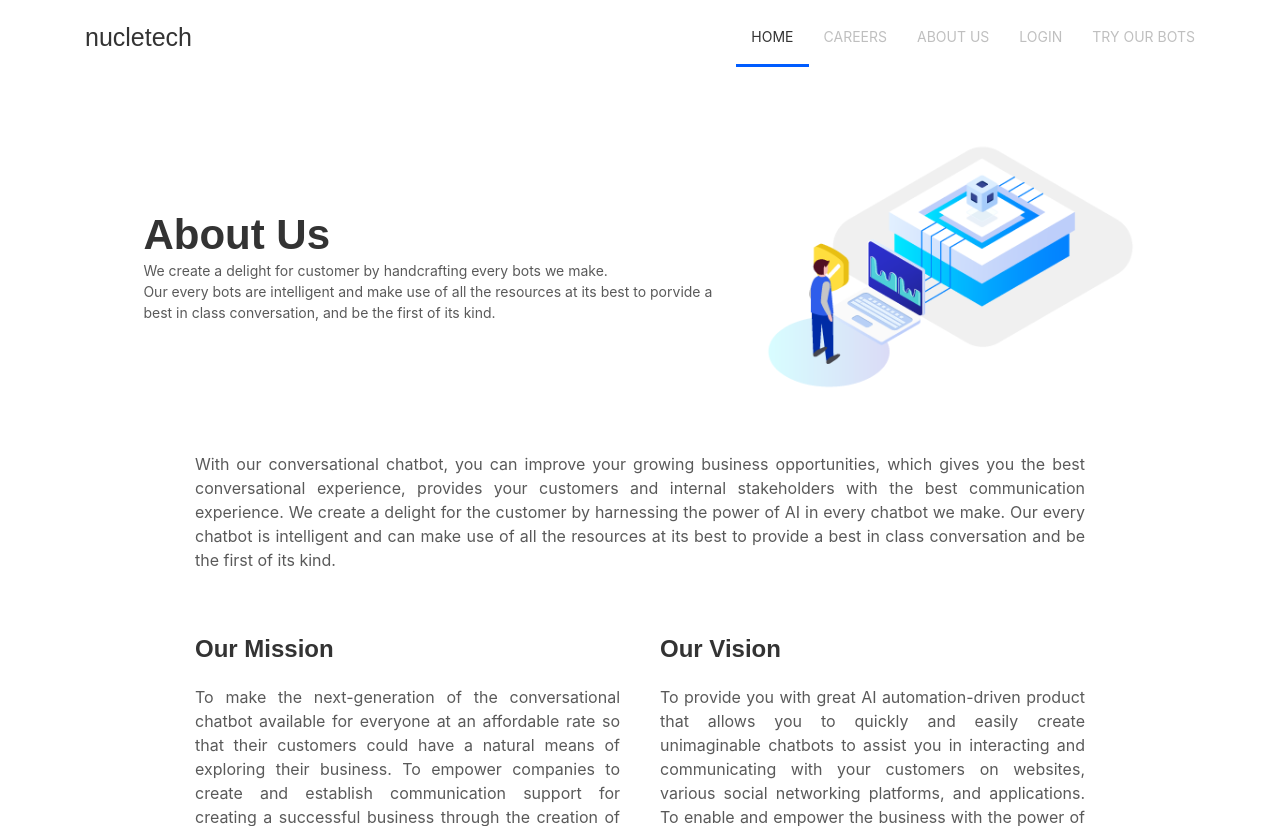
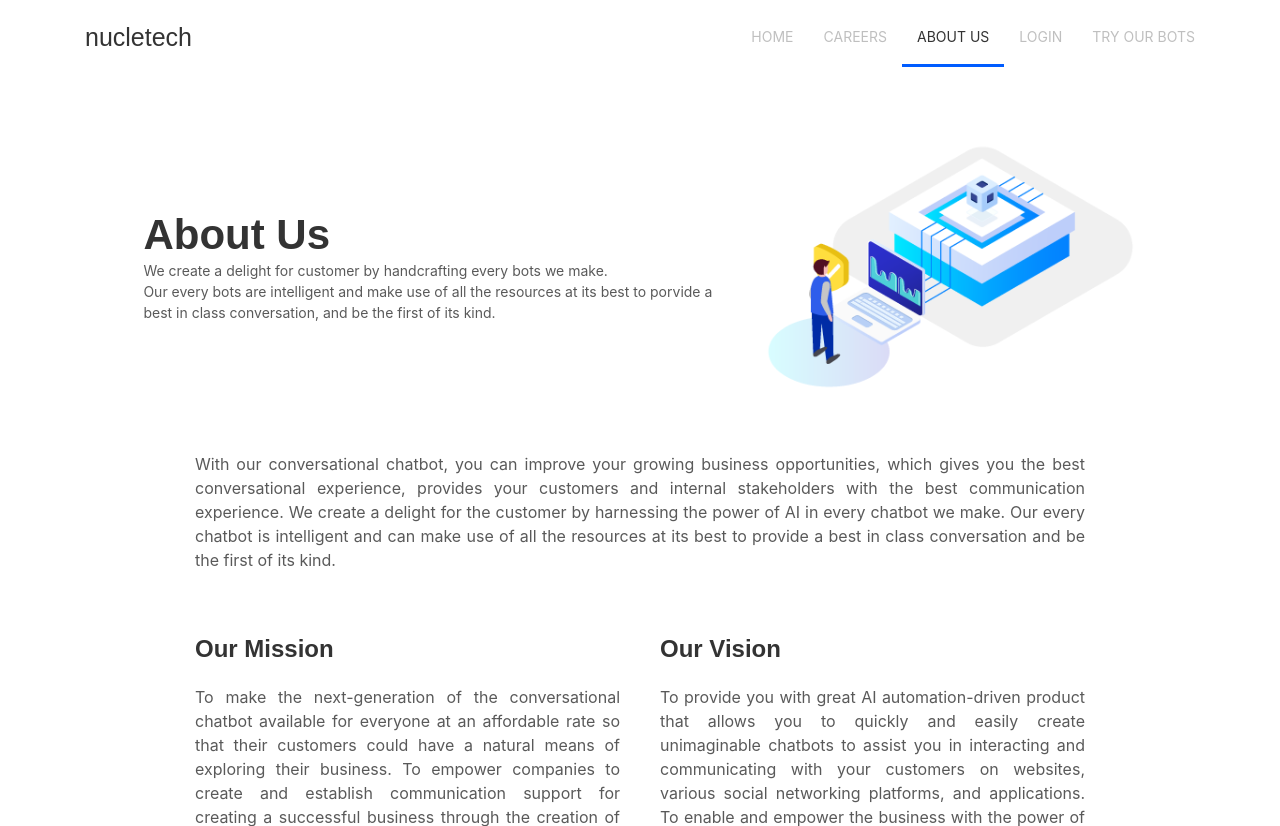
Before and after one commit to rekaran/nucletech, a Django app: page /about/ in a window 1280 px wide. Shown: the top 826 px of the page. Run offline with Django 3.2, Linux system fonts and the light colour scheme; some libraries are stand-ins or nearby versions; some web fonts are replaced.

Commit message:
Navigation Bar Dynamic

```diff
--- a/home/templates/home/about.html
+++ b/home/templates/home/about.html
@@ -106,5 +106,10 @@
 {% endblock %}
 
 {% block javascript %}
-
+<script>
+    let elems = document.getElementsByClassName("nt-about");
+    Object.values(elems).forEach(elem=>{
+        elem.className = "uk-active";
+    });
+</script>
 {% endblock %}
--- a/home/templates/home/index.html
+++ b/home/templates/home/index.html
@@ -696,5 +696,9 @@
         smartBackspace: true,
         loop: true,
     });
+    let elems = document.getElementsByClassName("nt-home");
+    Object.values(elems).forEach(elem=>{
+        elem.className = "uk-active";
+    });
 </script>
 {% endblock %}
--- a/home/templates/home/login.html
+++ b/home/templates/home/login.html
@@ -111,4 +111,10 @@
 {% endblock %}
 
 {% block javascript %}
+<script>
+    let elems = document.getElementsByClassName("nt-login");
+    Object.values(elems).forEach(elem=>{
+        elem.className = "uk-active";
+    });
+</script>
 {% endblock %}
--- a/home/templates/home/master.html
+++ b/home/templates/home/master.html
@@ -50,11 +50,11 @@
                 <div class="side-nav-content">
                     <a class="uk-navbar-item uk-logo uk-hidden@s uk-margin-small-top side-nav-logo" href="https://www.nucletech.com">nucletech</a>
                     <ul class="uk-margin-top">
-                        <li class="uk-active"><a href="https://www.nucletech.com"><span uk-icon="icon: home; ratio: 1" class="uk-margin-right"></span> HOME</a></li>
-                        <li><a href="https://www.nucletech.com/careers/"><span uk-icon="icon: bolt; ratio: 1" class="uk-margin-right"></span> CAREERS</a></li>
-                        <li><a href="https://www.nucletech.com/about/"><span uk-icon="icon: info; ratio: 1" class="uk-margin-right"></span> ABOUT US</a></li>
-                        <li><a href="https://www.nucletech.com/login/"><span uk-icon="icon: sign-in; ratio: 1" class="uk-margin-right"></span> LOGIN</a></li>
-                        <li><a href="https://www.nucletech.com/bots/"><span uk-icon="icon: commenting; ratio: 1" class="uk-margin-right"></span> TRY BOTS NOW</a></li>
+                        <li class="nt-home"><a href="https://www.nucletech.com"><span uk-icon="icon: home; ratio: 1" class="uk-margin-right"></span> HOME</a></li>
+                        <li class="nt-careers"><a href="https://www.nucletech.com/careers/"><span uk-icon="icon: bolt; ratio: 1" class="uk-margin-right"></span> CAREERS</a></li>
+                        <li class="nt-about"><a href="https://www.nucletech.com/about/"><span uk-icon="icon: info; ratio: 1" class="uk-margin-right"></span> ABOUT US</a></li>
+                        <li class="nt-login"><a href="https://www.nucletech.com/login/"><span uk-icon="icon: sign-in; ratio: 1" class="uk-margin-right"></span> LOGIN</a></li>
+                        <li class="nt-bots"><a href="https://www.nucletech.com/bots/"><span uk-icon="icon: commenting; ratio: 1" class="uk-margin-right"></span> TRY BOTS NOW</a></li>
                     </ul>
                     <span class="side-nav-bottom">
                         <span class="nt-slogan">Intelligent By Nature&TRADE;</span>
@@ -65,11 +65,11 @@
             </div>
             <div class="uk-navbar-right uk-visible@s uk-margin-large-right">
                 <ul class="uk-navbar-nav">
-                    <li class="uk-active"><a href="https://www.nucletech.com">HOME</a></li>
-                    <li><a href="https://www.nucletech.com/careers/">CAREERS</a></li>
-                    <li><a href="https://www.nucletech.com/about/">ABOUT US</a></li>
-                    <li><a href="https://www.nucletech.com/login/">LOGIN</a></li>
-                    <li><a href="https://www.nucletech.com/bots/">TRY OUR BOTS</a></li>
+                    <li class="nt-home"><a href="https://www.nucletech.com">HOME</a></li>
+                    <li class="nt-careers"><a href="https://www.nucletech.com/careers/">CAREERS</a></li>
+                    <li class="nt-about"><a href="https://www.nucletech.com/about/">ABOUT US</a></li>
+                    <li class="nt-login"><a href="https://www.nucletech.com/login/">LOGIN</a></li>
+                    <li class="nt-bots"><a href="https://www.nucletech.com/bots/">TRY OUR BOTS</a></li>
                 </ul>
             </div>
         </nav>
```
Also changed, not shown: bot/templates/bot/index.html (+4 -4 lines), home/templates/home/contact.html (+6 -1 lines).
